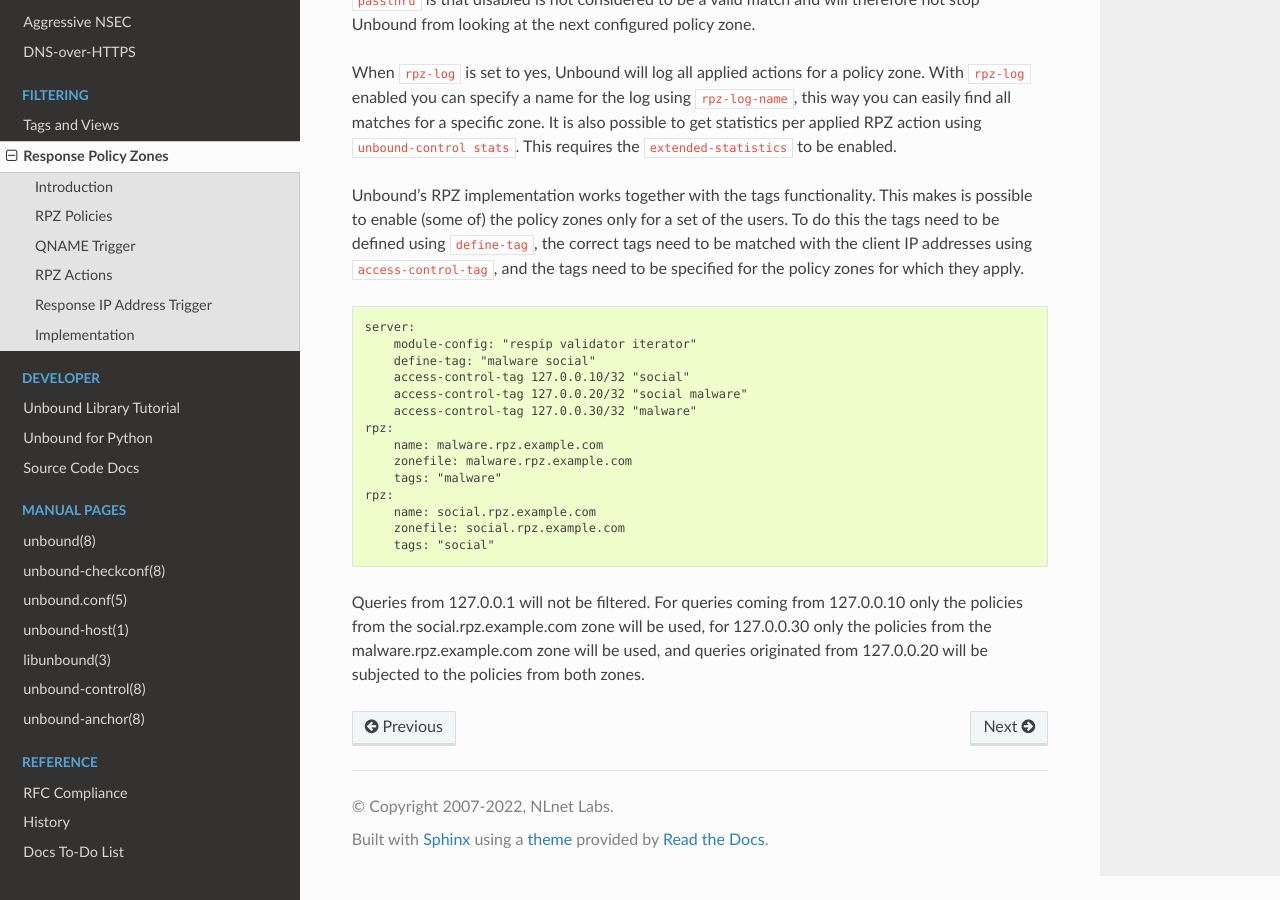
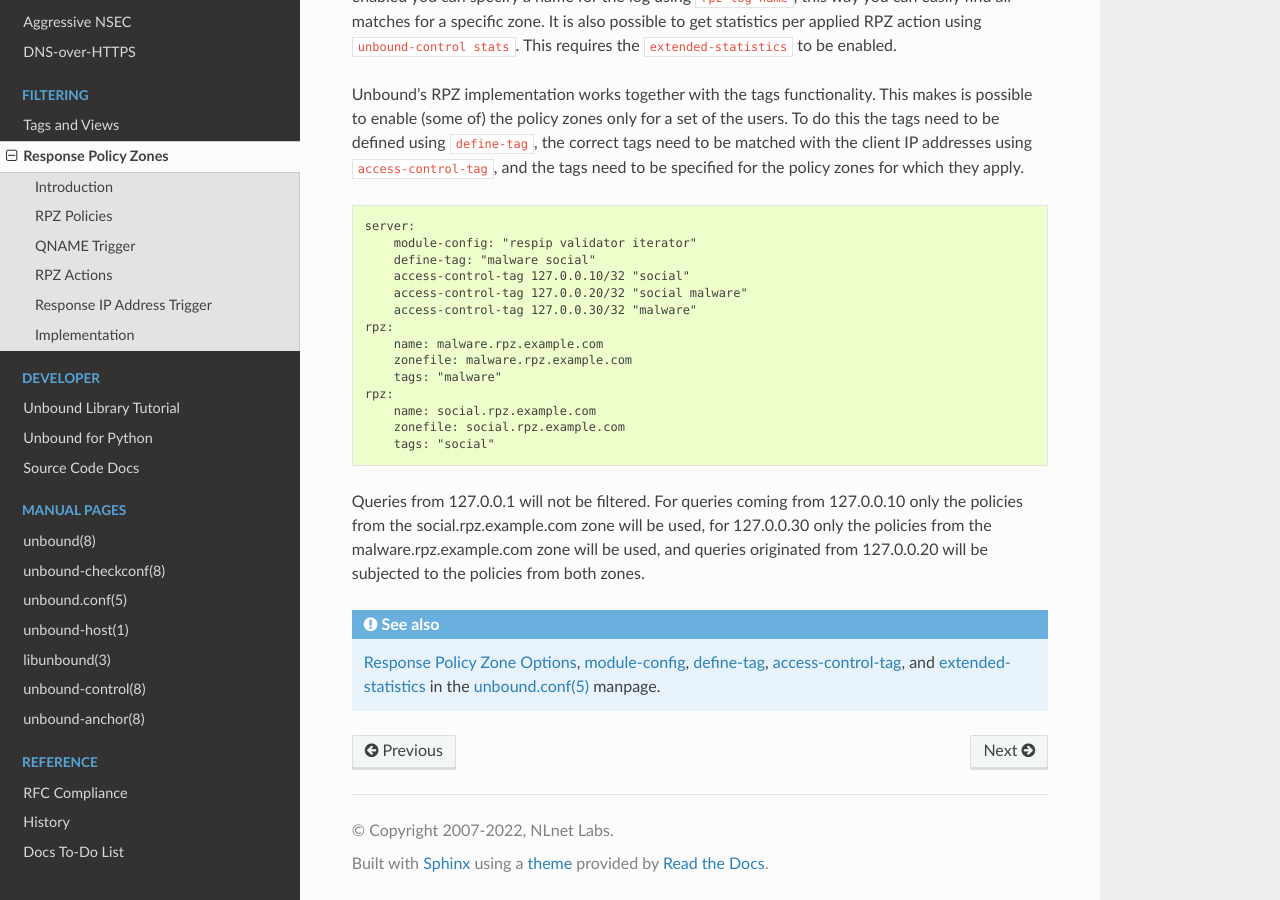
Before and after one commit to NLnetLabs/unbound-manual, a Sphinx documentation site: the page built from source/topics/filtering/rpz.rst, in a window 1280 px wide and 900 px high, scrolled down 6334 px. Built offline with Sphinx 7.4.7 and the Read the Docs theme 2.0.0, drawn with Linux system fonts in a browser that asks for light colours; some of the changed text lies outside the part shown.

Commit message:
Seealso blocks

```diff
--- a/source/topics/filtering/rpz.rst
+++ b/source/topics/filtering/rpz.rst
@@ -388,3 +385,10 @@ only the policies from the social.rpz.example.com zone will be used, for
 127.0.0.30 only the policies from the malware.rpz.example.com zone will be used,
 and queries originated from 127.0.0.20 will be subjected to the policies from
 both zones.
+
+.. Seealso:: :ref:`manpages/unbound.conf:Response Policy Zone Options`,
+             :term:`module-config<module-config: <"module names">>`,
+             :term:`define-tag<define-tag: <"list of tags">>`,
+             :term:`access-control-tag<access-control-tag: <IP netblock> <"list
+             of tags">>`, and :term:`extended-statistics<extended-statistics:
+             <yes or no>>` in the :doc:`/manpages/unbound.conf` manpage.
--- a/source/topics/filtering/tags-views.rst
+++ b/source/topics/filtering/tags-views.rst
@@ -123,3 +120,6 @@ the view. When a client matches a view it will only use the view's local-zone
 tree. This behaviour can be changed by setting *view-first* to yes. If
 view-first is enabled, Unbound will try to use the view's local-zone tree, and
 if there is no match it will search the global tree.
+
+.. Seealso:: :ref:`manpages/unbound.conf:View Options` in
+             the :doc:`/manpages/unbound.conf` manpage.
```
Also changed, not shown: other parts of source/topics/filtering/rpz.rst (+0 -3 lines), other parts of source/topics/filtering/tags-views.rst (+0 -3 lines), source/topics/serve-stale.rst (+7 -0 lines).
